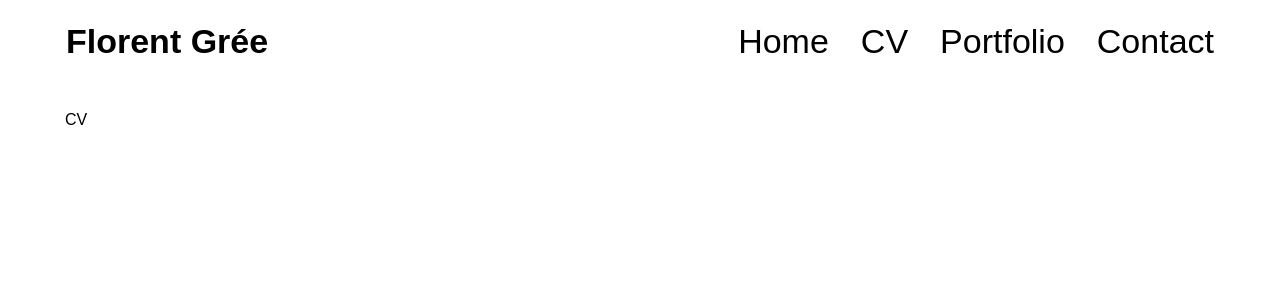
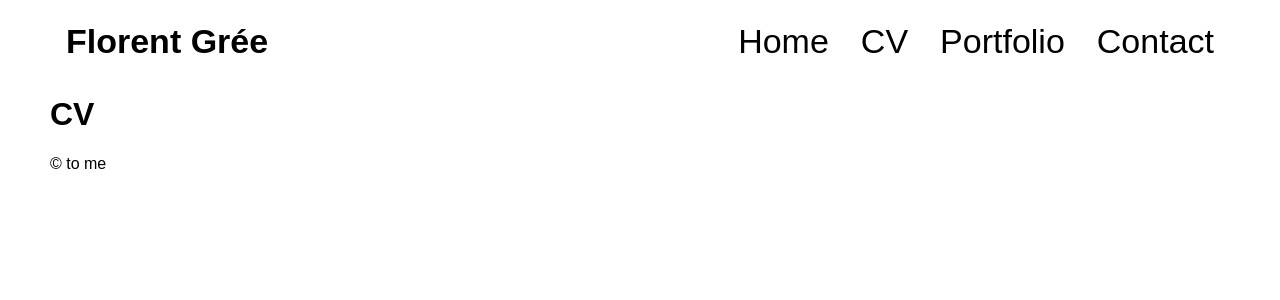
Before and after one commit to FlorentDSGree/florentdsgree.github.io, a Jekyll site: the page built from cv.html, in a window 1280 px wide. Shown: the top 300 px of the page. Built offline with Jekyll 4.4.1, drawn with Linux system fonts in a browser that asks for light colours.

Commit message:
Update cv.html

```diff
--- a/cv.html
+++ b/cv.html
@@ -1,26 +1,5 @@
-<!DOCTYPE html>
-
-<html>
-<link rel="stylesheet" type="text/css" href="style.css">
-
-<body>
-
-	<nav class="topnav">
-		<a class="btn noHover" style="font-weight:bold;">Florent Grée</a>
-		<div class="topnav-right">
-			<a href="index.html">Home</a>
-			<a href="cv.html">CV</a>
-			<a href="portfolio.html">Portfolio</a>
-			<a href="contact.html">Contact</a>
-		</div>
-	</nav>
-	<br>
-
-	<div class="content"> CV
-	</div>
-
-</body>
-
-
-
-</html>
+---
+title: CV
+layout: default
+content: Master
+---
```
